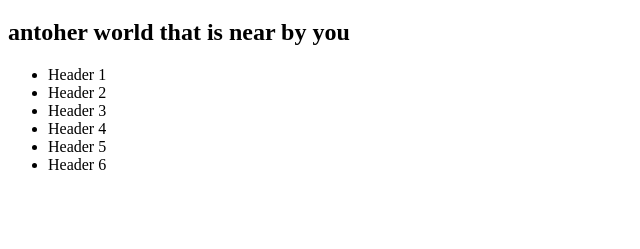
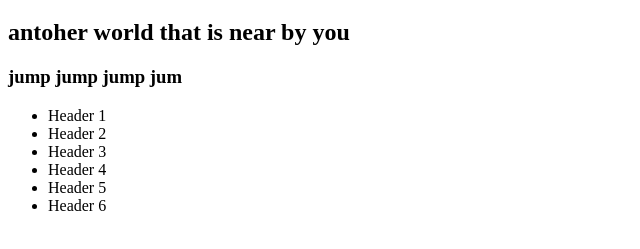
Before and after one commit to shadowmason/10-22-2016, a plain HTML site: page index.html in a window 1280 px wide. Shown: the part 61-310 px from the top of the page, without its empty margins (0-640 px from the left). Drawn offline with Linux system fonts and the light colour scheme.

Commit message:
jump jump jump

```diff
--- a/index.html
+++ b/index.html
@@ -13,6 +13,7 @@ body h1 {
 <h1>hello world</h1>
 
 <h2>antoher world that is near by you</h2>
+<h3> jump jump jump jum </h3>
 <ul>
 	<li>Header 1</li>
 	<li>Header 2</li>
```
